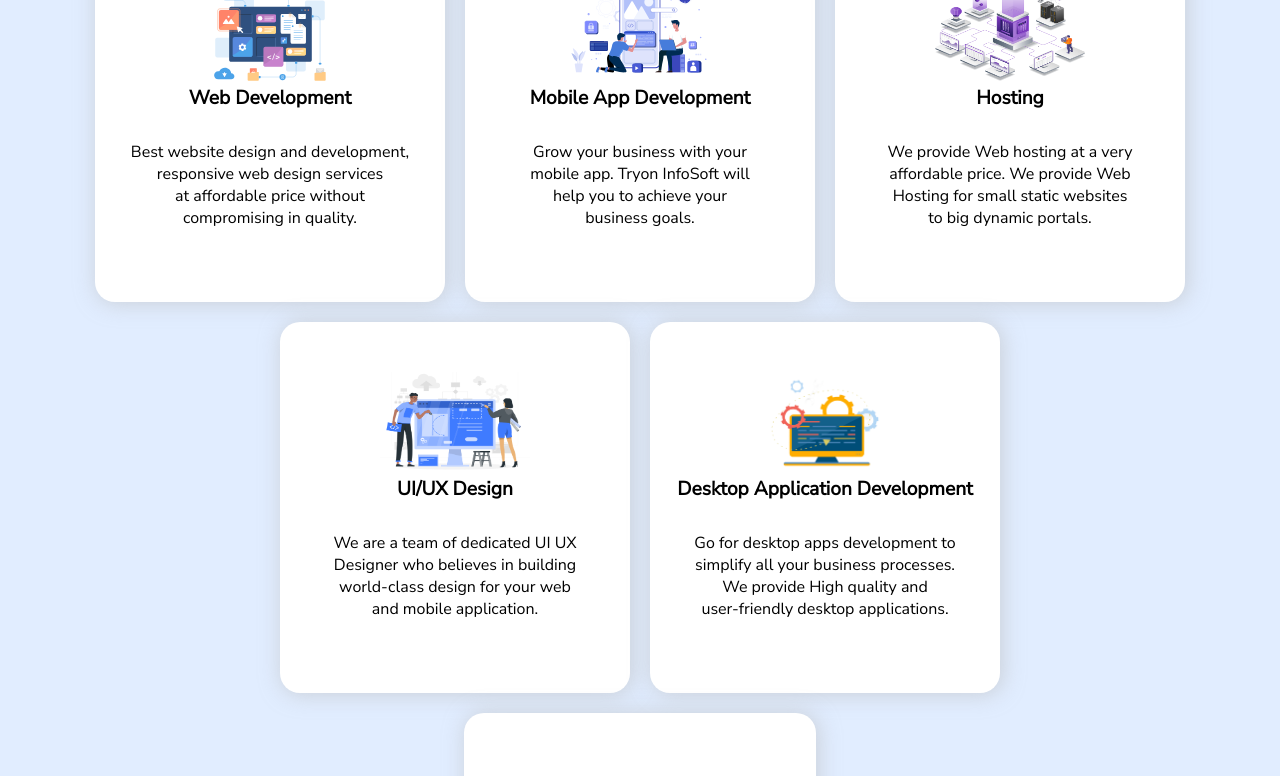
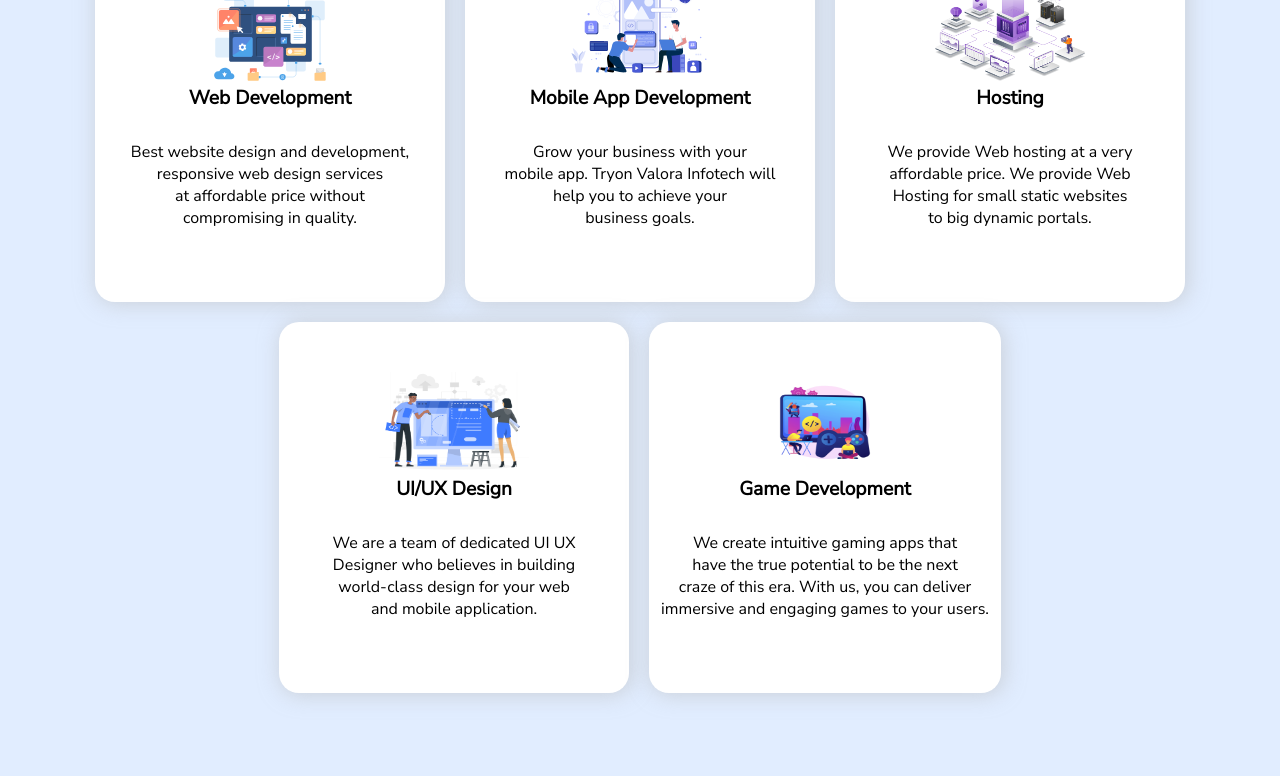
Before and after one commit to Vivek95744/itwebsite, a React (Create React App) app: page / in a window 1280 px wide. Shown: the part 1460-2236 px from the top of the page. Built offline with nearby package versions, Linux system fonts and the light colour scheme.

Commit message:
services modified

```diff
--- a/public/index.html
+++ b/public/index.html
@@ -7,7 +7,7 @@
     <meta name="theme-color" content="#000000" />
     <meta
       name="description"
-      content="Web site created using create-react-app"
+      content="VALORA INFOTECH is having skilled developers & creative minds to fulfill the requirement of clients globally. We work on Android, iPhone Application & Web. We have the highly professional technical staff and Good Skilled Management Members to run this company smoothly."
     />
     <link rel="apple-touch-icon" href="%PUBLIC_URL%/logo192.png" />
     <!--
@@ -24,7 +24,7 @@
       work correctly both with client-side routing and a non-root public URL.
       Learn how to configure a non-root public URL by running `npm run build`.
     -->
-    <title>Valora infotech</title>
+    <title>Valora Infotech</title>
   </head>
   <body>
     <noscript>You need to enable JavaScript to run this app.</noscript>
--- a/src/components/Servics/service.js
+++ b/src/components/Servics/service.js
@@ -36,7 +36,7 @@ function Service() {
         />
         <div className="text11">Mobile App Development</div>
         <p className="Text11">
-        Grow your business with your <br></br>mobile app. Tryon InfoSoft will <br></br>help you to achieve your <br></br>business goals.
+        Grow your business with your <br></br>mobile app. Tryon Valora Infotech will <br></br>help you to achieve your <br></br>business goals.
         </p>
       </div>
       <div class="Box animate-on-scroll-top">
@@ -69,19 +69,6 @@ function Service() {
       <div class="Box animate-on-scroll-top">
         <img
           className="img4"
-          src={desktopapp}
-          alt="Desktop Application Development"
-          height={100}
-          width={150}
-        />
-        <div className="text11">Desktop Application Development</div>
-        <p className="Text11">
-        Go for desktop apps development to <br></br>simplify all your business processes. <br></br>We provide High quality and <br></br>user-friendly desktop applications.
-        </p>
-      </div>
-      <div class="Box animate-on-scroll-top">
-        <img
-          className="img4"
           src={gamedevlopment}
           alt="gamedevlopment"
           height={100}
```
